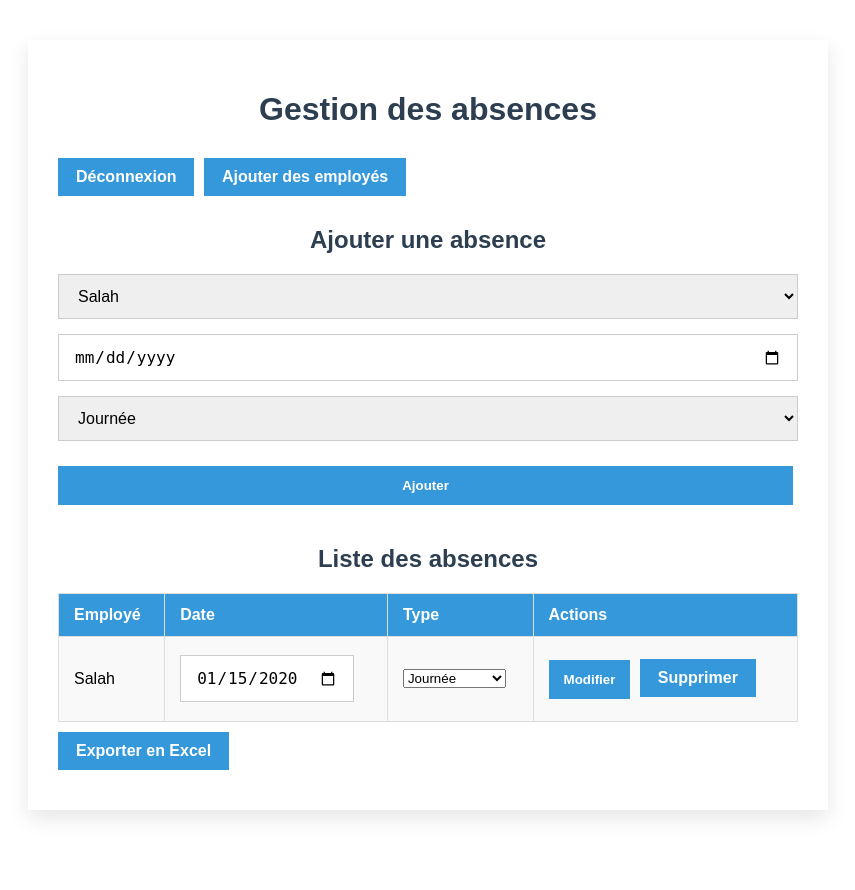
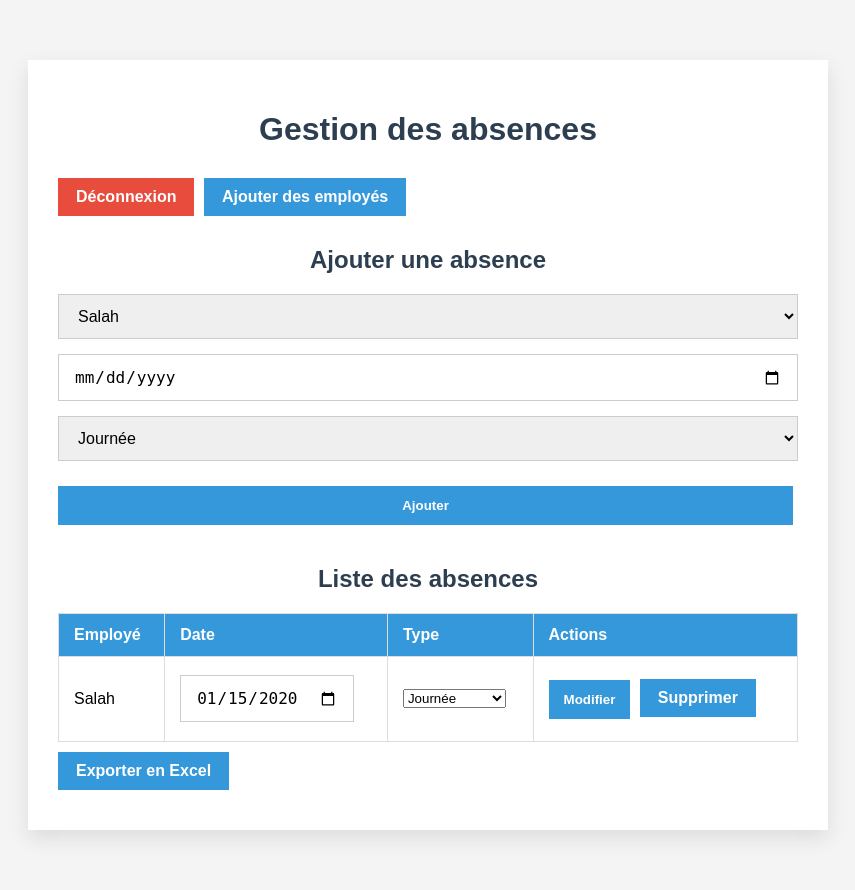
Before and after one commit to ayoub192005/gestion-absences, a Flask app: page /absences in a window 1280 px wide. Shown: the whole page, without its empty margins (212-1067 px from the left). Before the commit the page ends 818 px from the top, so only its background shows below. Run offline with Flask 3, Linux system fonts and the light colour scheme; a user stored in the database is signed in; data comes from the database, SQL or seed files in the repository; tables that the repository leaves empty hold one stand-in row (values such as "Sample post").

Commit message:
Update absences.html

```diff
--- a/templates/absences.html
+++ b/templates/absences.html
@@ -3,12 +3,13 @@
 <head>
     <meta charset="UTF-8">
     <title>Gestion des absences</title>
+    <meta name="viewport" content="width=device-width, initial-scale=1.0"> <!-- Important ! -->
     <link rel="stylesheet" href="{{ url_for('static', filename='styles.css') }}">
 </head>
-<body>
+<body class="dashboard-body">
     <div class="container">
         <h1>Gestion des absences</h1>
-        <a href="{{ url_for('logout') }}" class="btn">Déconnexion</a>
+        <a href="{{ url_for('logout') }}" class="btn logout">Déconnexion</a>
 
         {% if session['user'] == 'admin' %}
             <a href="{{ url_for('dashboard') }}" class="btn">Ajouter des employés</a>
@@ -16,13 +17,13 @@
 
         <h2>Ajouter une absence</h2>
         <form method="POST" action="{{ url_for('add_absence') }}">
-            <select name="employee_id">
+            <select name="employee_id" required>
                 {% for emp in employees %}
                     <option value="{{ emp.id }}">{{ emp.name }}</option>
                 {% endfor %}
             </select>
             <input type="date" name="date" required>
-            <select name="type">
+            <select name="type" required>
                 <option value="journée">Journée</option>
                 <option value="demi-journée">Demi-journée</option>
                 <option value="congé">Congé</option>
@@ -31,13 +32,17 @@
         </form>
 
         <h2>Liste des absences</h2>
+        <div class="table-wrapper">
             <table>
+                <thead>
                     <tr>
                         <th>Employé</th>
                         <th>Date</th>
                         <th>Type</th>
                         <th>Actions</th>
                     </tr>
+                </thead>
+                <tbody>
                     {% for a in absences %}
                     <tr>
                         <td>{{ a.employee.name }}</td>
@@ -52,18 +57,20 @@
                                     <option value="congé" {% if a.type == 'congé' %}selected{% endif %}>Congé</option>
                                 </select>
                         </td>
-                <td>
+                        <td class="actions-cell">
                             {% if session['user'] == 'admin' %}
-
+                                <div class="responsive-actions">
                                     <button type="submit" class="btn">Modifier</button>
                                     </form>
                                     <a href="{{ url_for('delete_absence', id=a.id) }}" class="btn">Supprimer</a>
-
+                                </div>
                             {% endif %}
                         </td>
                     </tr>
                     {% endfor %}
+                </tbody>
             </table>
+        </div>
 
         <a href="{{ url_for('export_excel') }}" class="btn">Exporter en Excel</a>
     </div>
```
Lines whose indentation alone changed are shown as unchanged.
